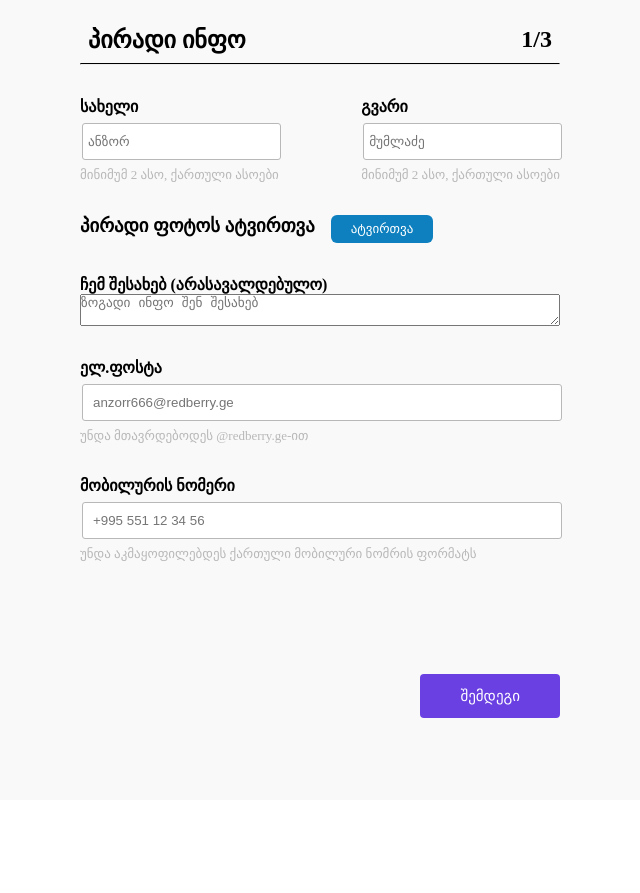
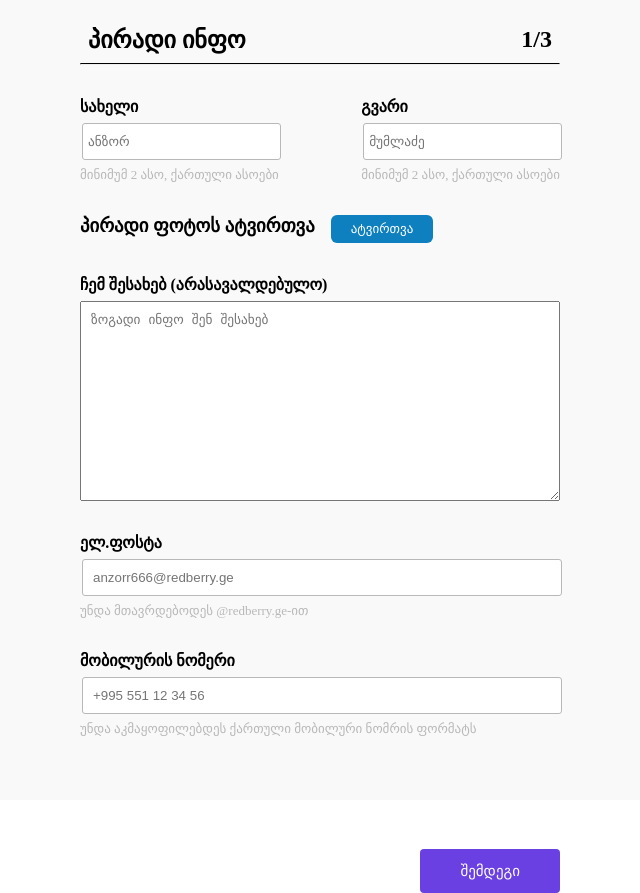
Before and after one commit to nikaKh12/resume-builder, a React (Create React App) app: page /private-info in a window 1280 px wide. Shown: the whole page, without its empty margins (0-640 px from the left). Before the commit the page ends 800 px from the top, so only its background shows below. Built offline with nearby package versions, Linux system fonts and the light colour scheme.

Commit message:
Styled icons

```diff
--- a/src/App.css
+++ b/src/App.css
@@ -98,6 +98,11 @@ header {
   padding: 10px;
   width: 100%;
 }
+textarea {
+  height: 200px;
+  padding: 10px 0 90px 10px;
+  margin-top: 0.5em;
+}
 .phone {
   margin-top: 2em;
 }
@@ -143,6 +148,13 @@ header {
   transform: translateY(-50%);
   right: 5px;
 }
+#correct-mail {
+  color: green;
+  position: absolute;
+  top: 50%;
+  transform: translateY(-50%);
+  right: 5px;
+}
 #incorrect-name {
   color: red;
   position: absolute;
@@ -157,6 +169,27 @@ header {
   transform: translateY(-50%);
   right: -12%;
 }
+#incorrect-mail {
+  color: red;
+  position: absolute;
+  top: 50%;
+  transform: translateY(-50%);
+  right: -3.5%;
+}
+#correct-phone {
+  color: green;
+  position: absolute;
+  top: 50%;
+  transform: translateY(-50%);
+  right: 5px;
+}
+#incorrect-phone {
+  color: red;
+  position: absolute;
+  top: 50%;
+  transform: translateY(-50%);
+  right: -3.5%;
+}
 #correct-last-name {
   color: green;
   position: absolute;
@@ -170,3 +203,9 @@ header {
 .last-name {
   position: relative;
 }
+.email {
+  position: relative;
+}
+.phone {
+  position: relative;
+}
```
